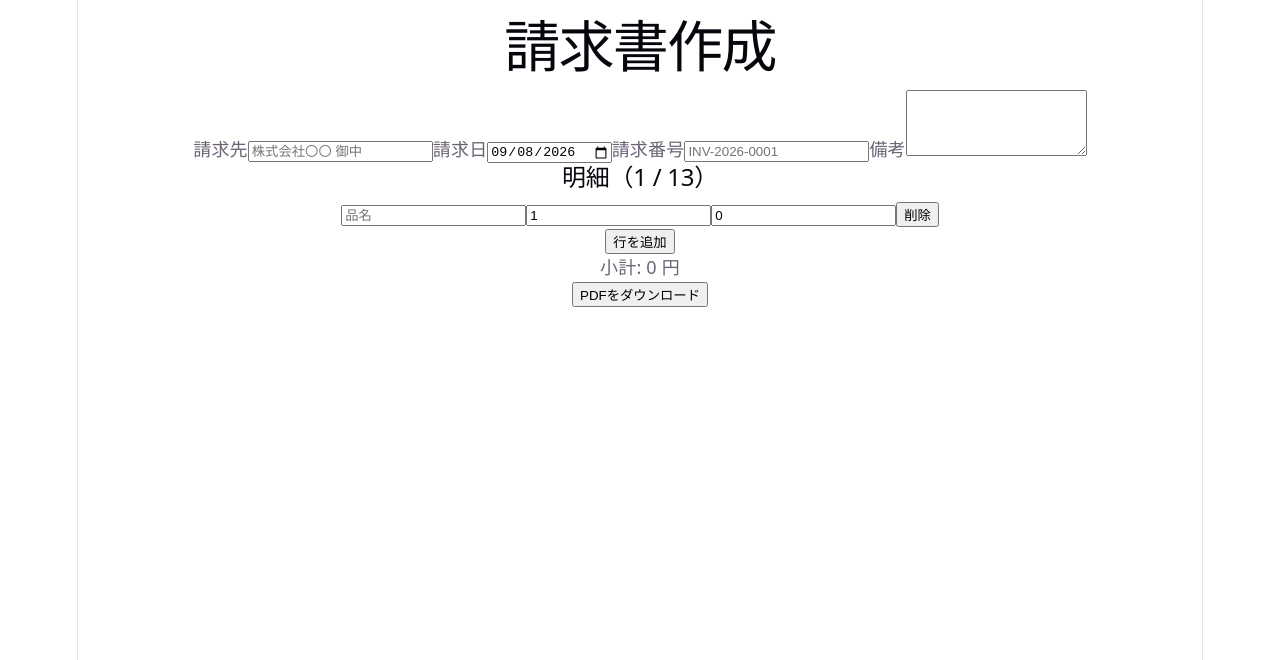
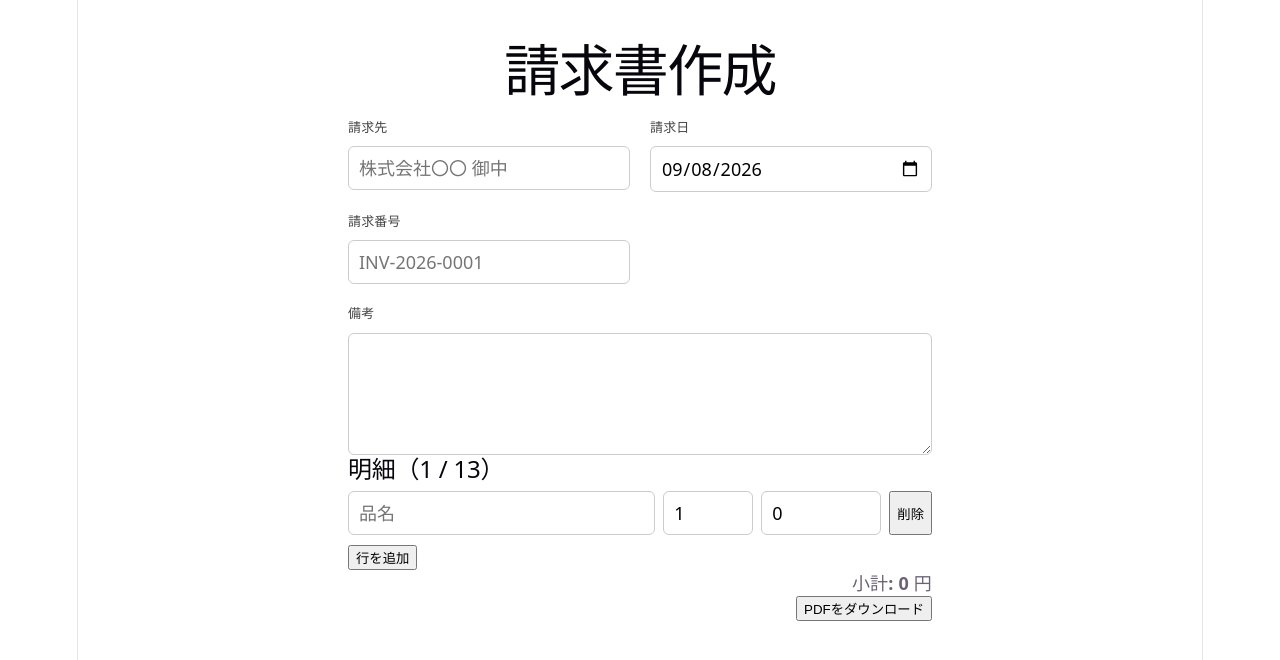
Before and after one commit to kawano-y/junkbox, a React (Vite) app: page /invoice in a window 1280 px wide. Shown: the top 660 px of the page. Built offline with nearby package versions, Linux system fonts and the light colour scheme; no server answers.

Commit message:
レイアウト修正

```diff
--- /dev/null
+++ b/src/pages/InvoicePage.css
@@ -0,0 +1,89 @@
+.invoice-page {
+  max-width: 640px;
+  margin: 0 auto;      /* 箱ごと中央に置く */
+  padding: 24px 16px;
+  text-align: left;    /* 中の文字は左揃えに戻す */
+}
+
+.invoice-page h1 {
+  text-align: center;  /* タイトルは中央のままにする */
+}
+
+.invoice-form {
+  display: grid;
+  grid-template-columns: repeat(2, minmax(0, 1fr));
+  gap: 16px 20px;
+}
+
+.field {
+  display: flex;
+  flex-direction: column;
+  gap: 6px;
+}
+
+.field > span {
+  font-size: 13px;
+  font-weight: 600;
+  color: #444;
+}
+
+.field input,
+.field textarea {
+  padding: 8px 10px;
+  border: 1px solid #ccc;
+  border-radius: 6px;
+  font: inherit;
+  width: 100%;
+  box-sizing: border-box;
+}
+
+.field input:focus,
+.field textarea:focus {
+  outline: none;
+  border-color: #2563eb;
+  box-shadow: 0 0 0 3px rgba(37, 99, 235, 0.15);
+}
+
+.field-wide {
+  grid-column: 1 / -1;
+}
+
+/* 明細行 */
+.item-row {
+  display: grid;
+  grid-template-columns: 1fr 90px 120px auto;
+  gap: 8px;
+  margin-bottom: 8px;
+}
+
+.item-row input {
+  padding: 8px 10px;
+  border: 1px solid #ccc;
+  border-radius: 6px;
+  font: inherit;
+  min-width: 0;
+  box-sizing: border-box;
+}
+
+@media (max-width: 520px) {
+  .invoice-form {
+    grid-template-columns: 1fr;
+  }
+  .item-row {
+    grid-template-columns: 1fr 1fr;
+  }
+  .item-row input:first-child {
+    grid-column: 1 / -1;
+  }
+}
+
+.invoice-page .total {
+  text-align: right;
+  font-weight: 600;
+}
+
+.invoice-page .actions {
+  display: flex;
+  justify-content: flex-end;
+  gap: 8px;
+}
--- a/src/pages/InvoicePage.tsx
+++ b/src/pages/InvoicePage.tsx
@@ -1,4 +1,5 @@
 import { useState } from "react";
+import "./InvoicePage.css"; // ← 追加
 import { downloadInvoice } from "../lib/invoice";
 import {
   MAX_INVOICE_ITEMS,
@@ -62,7 +63,7 @@ export const InvoicePage = () => {
   };
 
   return (
-    <form onSubmit={handleSubmit}>
+    <form onSubmit={handleSubmit} className="invoice-page">
       <h1>請求書作成</h1>
       <div className="invoice-form">
       <label className="field">
@@ -101,21 +102,26 @@ export const InvoicePage = () => {
 
       <h2>明細（{items.length} / {MAX_INVOICE_ITEMS}）</h2>
         {items.map((item, i) => (
-        <div key={i}>
+        <div key={i} className="item-row">
             <input
             placeholder="品名"
+            aria-label="品名"
             value={item.name}
             onChange={(e) => updateItem(i, "name", e.target.value)}
             />
             <input
             type="number"
             min={1}
+            placeholder="数量"
+            aria-label="数量"
             value={item.quantity}
             onChange={(e) => updateItem(i, "quantity", Number(e.target.value))}
             />
             <input
             type="number"
             min={0}
+            placeholder="単価"
+            aria-label="単価"
             value={item.unitPrice}
             onChange={(e) => updateItem(i, "unitPrice", Number(e.target.value))}
             />
@@ -124,7 +130,6 @@ export const InvoicePage = () => {
             </button>
         </div>
         ))}
-
       <button
         type="button"
         onClick={addItem}
@@ -133,12 +138,15 @@ export const InvoicePage = () => {
         行を追加
       </button>
 
-      <p>小計: {total.toLocaleString()} 円</p>
+      <p className="total">小計: {total.toLocaleString()} 円</p>
+
       {error && <p role="alert">{error}</p>}
 
+      <div className="actions">
         <button type="submit" disabled={loading}>
             {loading ? "生成中..." : "PDFをダウンロード"}
         </button>
+      </div>
     </form>
   );
 }
```
Lines whose indentation alone changed are shown as unchanged.
